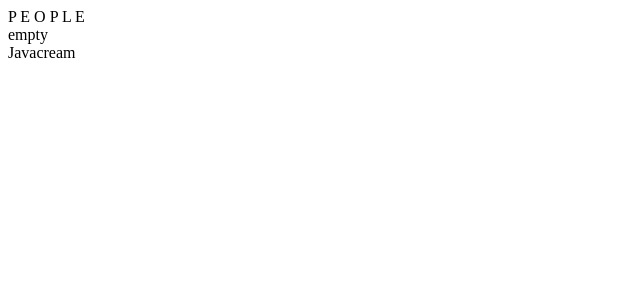
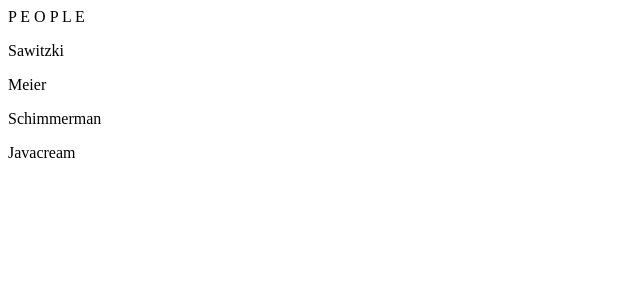
Before and after one commit to Javacream/org.javacream.training.react, a JavaScript app in the folder training/: page / in a window 1280 px wide. Shown: the top 300 px of the page, without its empty margins (0-640 px from the left). Built offline with nearby package versions, Linux system fonts and the light colour scheme; the HTML template or start-up script is replaced by a standard one.

Commit message:
introduce PeopleList

```diff
--- a/training/src/people/Content.js
+++ b/training/src/people/Content.js
@@ -1,8 +1,9 @@
 import './Content.css';
+import PeopleList from './PeopleList';
 function Content() {
   return (
     <div >
-      empty
+      <PeopleList />
     </div>
   );
 }
--- /dev/null
+++ b/training/src/people/PeopleList.js
@@ -0,0 +1,12 @@
+import {peopleModel} from './PeopleApplicationContext'
+export default function PeopleList(){
+    //peopleList: Typ: Liste von Personen-Informtaionen
+    let peopleList = peopleModel.people
+    let peopleHtmlList = peopleList.map((person) => <p key={person.id}>{person.lastname}</p>)
+
+    return (
+        <>
+            {peopleHtmlList}
+        </>
+    )
+}
```
